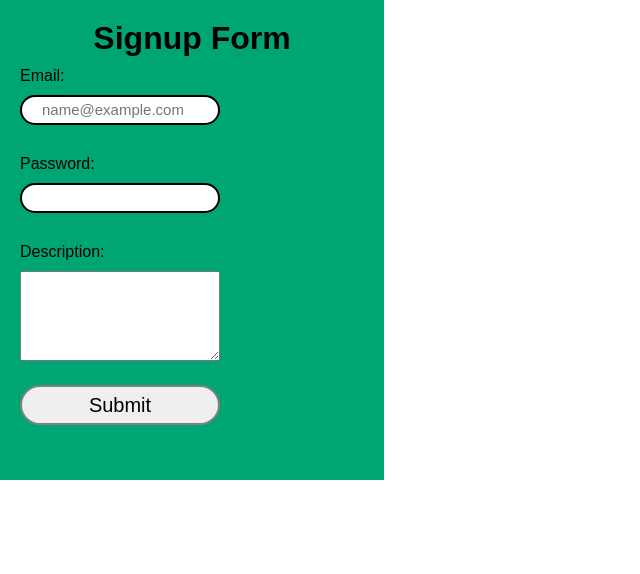
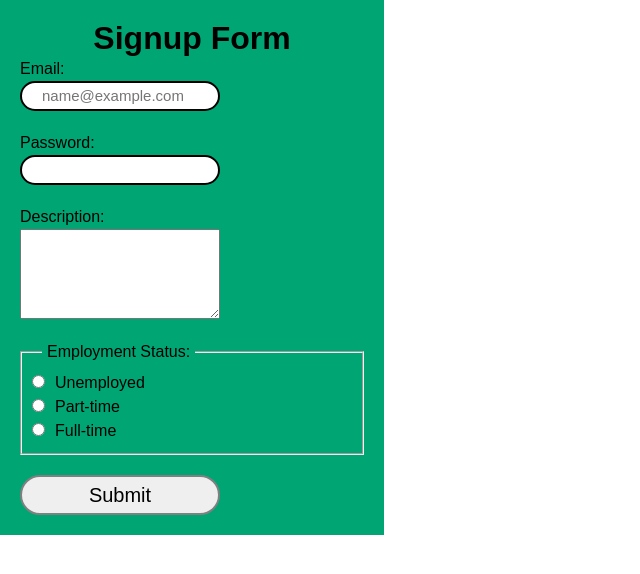
Before and after one commit to DanielAlvarez2/React19forms, a React (Vite) app: page / in a window 1280 px wide. Shown: the top 574 px of the page, without its empty margins (0-640 px from the left). Built offline with nearby package versions, Linux system fonts and the light colour scheme.

Commit message:
fcc react19 forms section 3 lesson 27 forms:radio / completed

```diff
--- a/src/App.jsx
+++ b/src/App.jsx
@@ -6,9 +6,11 @@ export default function App() {
     const email = formData.get("email")
     const password = formData.get('password')
     const description = formData.get('description')
+    const employmentStatus = formData.get('employmentStatus')
     console.log(email)
     console.log(password)
     console.log(description)
+    console.log(employmentStatus)
   }
   return (
     <>
@@ -31,7 +33,24 @@ export default function App() {
         />
         <br/>
         <label htmlFor='description'>Description:</label>
-        <textarea id='description' name='description'></textarea>
+        <textarea id='description' name='description'></textarea><br/>
+
+        <fieldset>
+          <legend>Employment Status:</legend>
+          <label>
+            <input type='radio' name='employmentStatus' value='unemployed' />
+            Unemployed
+          </label>
+          <label>
+            <input type='radio' name='employmentStatus' value='part-time' />
+            Part-time
+          </label>
+          <label>
+            <input type='radio' name='employmentStatus' value='full-time' />
+            Full-time
+          </label>
+        </fieldset>
+
         <button>Submit</button>
       </form>
 
--- a/src/index.css
+++ b/src/index.css
@@ -13,7 +13,7 @@ form{
 }
 label{
   display: block;
-  padding: 10px 0;
+  padding: 3px 0;
 }
 textarea{
   width:200px;
@@ -30,6 +30,17 @@ textarea{
   border:2px solid black;
   padding-left: 10px;
   font-size: 16px;
+}
+fieldset{
+  margin-top: 20px;
+  padding:10px 0;
+}
+legend{
+  margin-left: 20px;
+  padding:0 5px;
+}
+input[type='radio']{
+  margin: 0 10px;
 }
 button{
   margin-top: 20px;
```
